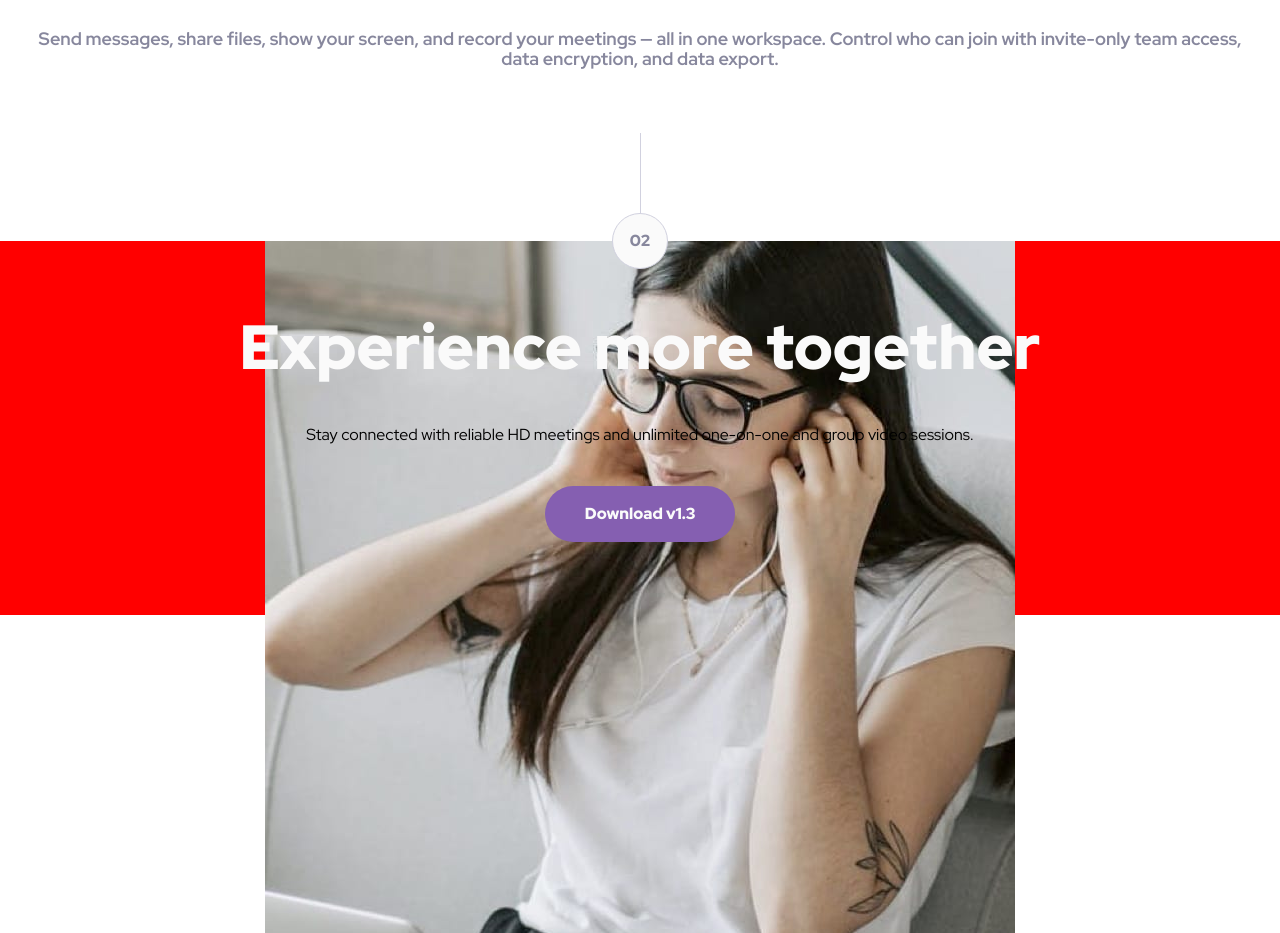
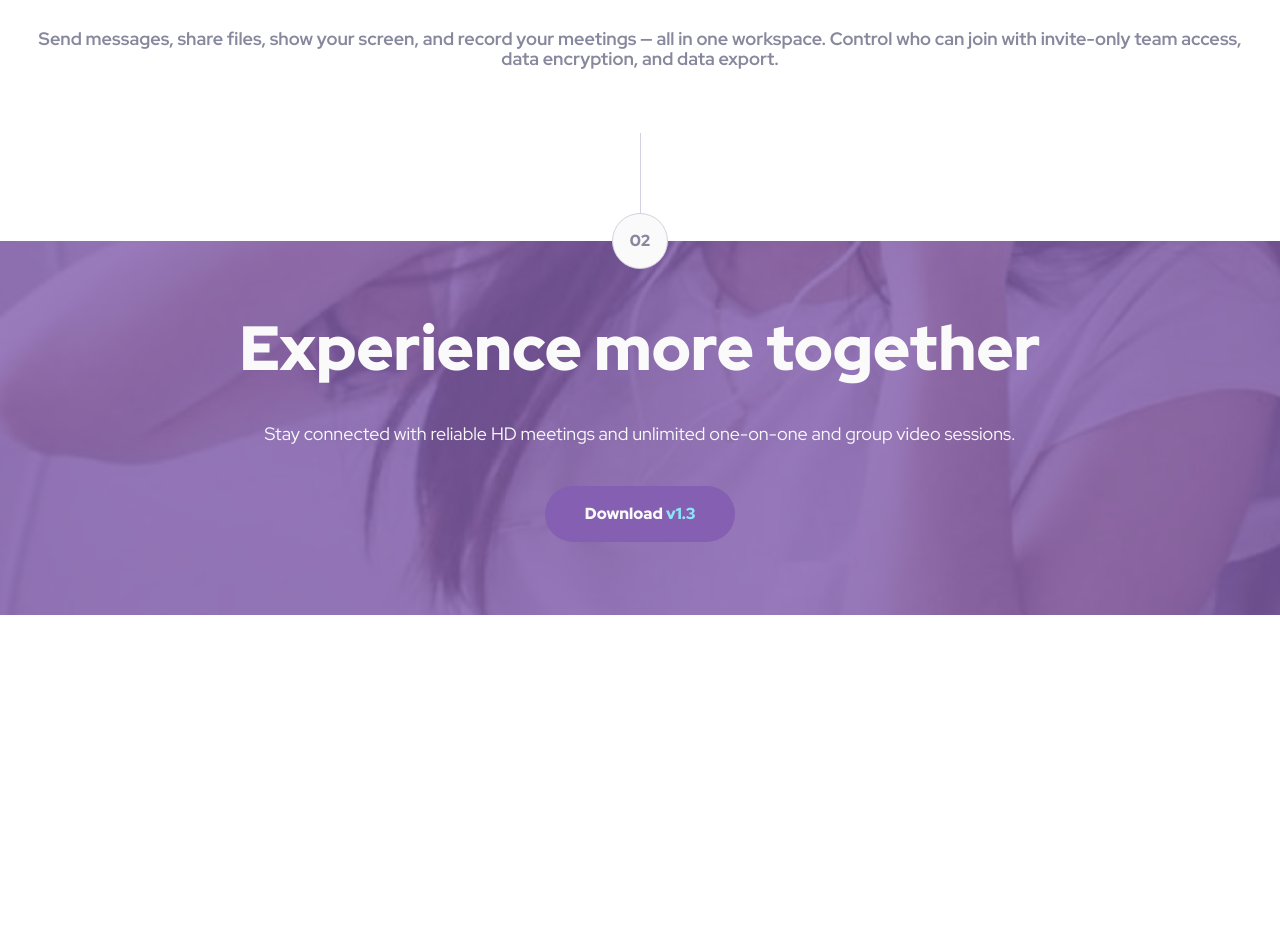
Before and after one commit to NavarroEmiliano/meet-landing-page, a plain HTML site: page public/index.html in a window 1280 px wide. Shown: the part 2245-3178 px from the top of the page. After the commit the page ends 2860 px from the top, so only its background shows below. Drawn offline with Linux system fonts and the light colour scheme.

Commit message:
background img footer

```diff
--- a/public/index.html
+++ b/public/index.html
@@ -88,7 +88,9 @@
         02
       </div>
     </div>
-    <div class="footer__content">
+    <div class="footer__hero">
+      <div class="footer__hero__bg-color"></div>
+      <div class="content">
         <p class="title">
           Experience more together
         </p>
@@ -96,10 +98,8 @@
           Stay connected with reliable HD meetings and unlimited one-on-one and group video sessions.
         </p>
         <button>
-        Download v1.3
+          Download <span>v1.3</span>
         </button>
-      <div class="img-container">
-        <img class="bg-image" src="assets/mobile/image-footer.jpg" alt="woman in phone">
       </div>
     </div>
   </footer>
--- a/sass/_footer.scss
+++ b/sass/_footer.scss
@@ -1,6 +1,5 @@
 @use 'variables';
 @use 'mixins';
-
 
 
 .footer {
@@ -10,19 +9,38 @@
     flex-direction: column;
     text-align: center;
 
+
     .number {
+        z-index: 999;
         margin-bottom: -28px
     }
 
-    &__content {
-        display: grid;
-        place-items: center;
-        gap: 1.5rem;
+    &__hero{
+        position: relative;
         height: 374px;
-        padding-inline: 2rem;
-        padding-block: 4rem;
+  /*     */
+        background-image: url(../assets/mobile/image-footer.jpg);
+        background-size: cover;
+        background-position: center;
 
+        &__bg-color{
+            position: absolute;
+            height: 100%;
+            width: 100%;
+            background-color: variables.$purple-600;
+            opacity: 80%;
+        }
 
+        .content {
+            position: relative;
+            z-index: 999;
+            block-size: 100%;
+            display: grid;
+            place-items: center;
+            gap: 1.5rem;
+            padding-inline: 2rem;
+            padding-block: 4rem;
+        }
 
         .title {
             @include mixins.text-preset-2;
@@ -30,18 +48,11 @@
             color: variables.$white;
         }
 
-        .img-container {
-            position: absolute;
-            background-color: red;
-            width: 100%;
-            block-size: 374px;
-            inset-block-end: 0;
-            z-index: -1;
-        }
+        .text {
+            @include mixins.text-preset-4;
+            color: variables.$white;
 
-        .bg-image {
-            block-size: auto;
-            object-fit: cover;
+
         }
 
         button {
```
Also changed, not shown: public/css/styles.css, 1 other file. Lines whose indentation alone changed are shown as unchanged.
